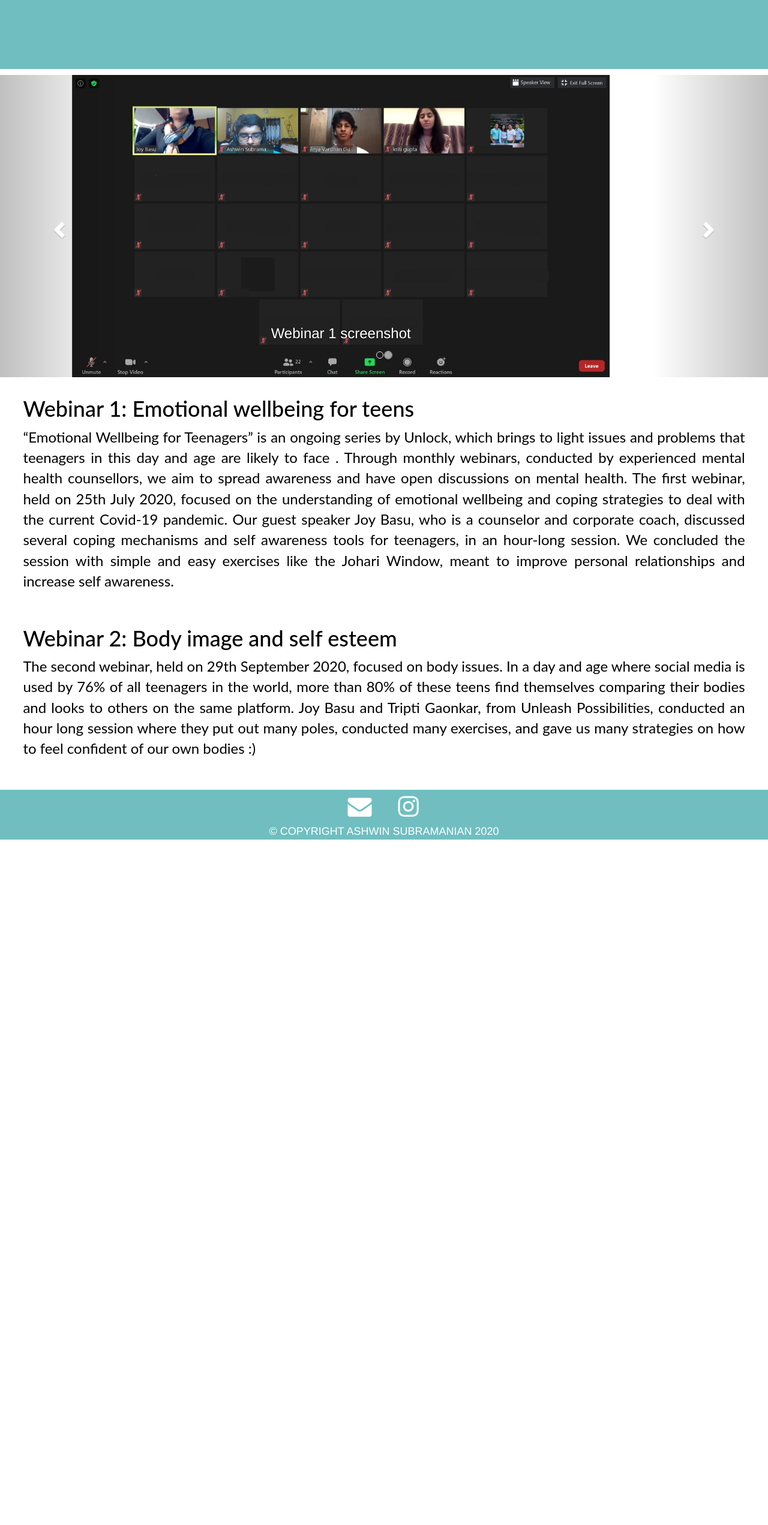
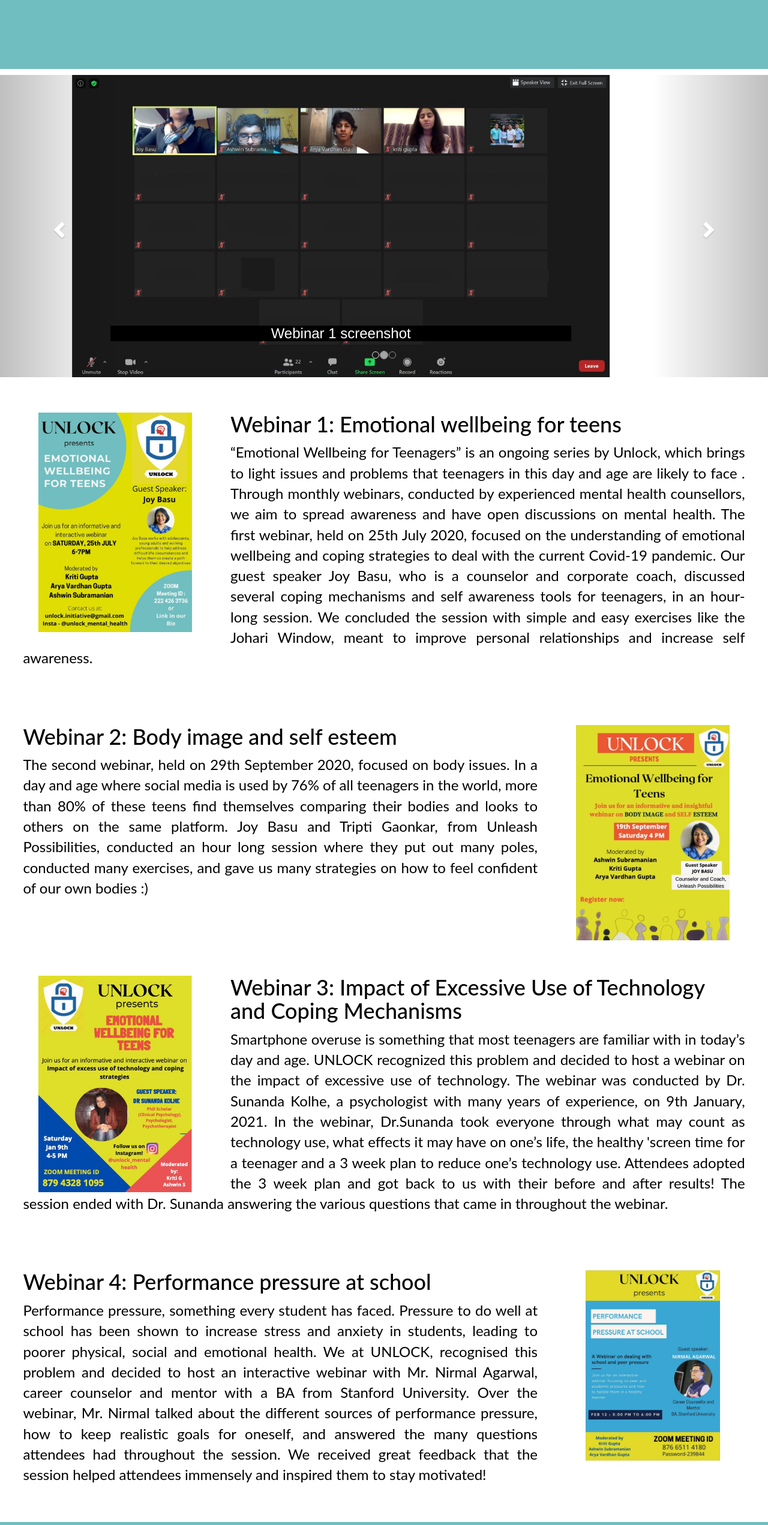
Before and after one commit to ashwin-subr/ashwin-subr.github.io, a plain HTML site: page webinars.html in a window 1280 px wide. Shown: the part 240-2783 px from the top of the page at 60% size. Before the commit the page ends 1650 px from the top, so only its background shows below. Drawn offline with nearby package versions, Linux system fonts and the light colour scheme.

Commit message:
Webinar 3 and 4 added

```diff
--- a/styles/webinar-page.css
+++ b/styles/webinar-page.css
@@ -19,7 +19,37 @@
   padding: 10% 20% 10% 20%;
 }
 
-.content {
+.item h3 {
+  color: white;
+  background-color: black;
+}
+
+.content-box div{
+  padding: 0% 10% 0% 3%;
+}
+
+.content-box::after {
+  content: "";
+  clear: both;
+  display: table;
+}
+
+.content-box img {
+  width: 20%;
+  margin-left: 5%;
+  margin-right: 5%;
+  margin-top: 3%;
+}
+
+.img-left {
+  float: left;
+}
+
+.img-right {
+  float: right;
+}
+
+.content-box p {
   padding: 0% 3% 2%;
   text-align: justify;
   font-family: "Lato", sans-serif;
@@ -27,9 +57,17 @@
   font-size: 24px;
 }
 
-.content-header {
+.content-box h3 {
   font-size: 36px;
   font-family: "Lato", sans-serif;
   color: black;
-  padding: 1% 3% 0%;
+  padding: 3% 5% 0% 3%;
 }
+
+/* When screen is resized to mobile size */
+@media screen and (max-width: 800px) {
+  .content-box img {
+    width: 90%;
+    margin: 5%;
+  }
+}
--- a/webinars.html
+++ b/webinars.html
@@ -32,6 +32,7 @@
     <ol class="carousel-indicators">
       <li class="item1 active"></li>
       <li class="item2"></li>
+      <li class="item3"></li>
     </ol>
 
     <!-- Wrapper for slides -->
@@ -48,6 +49,13 @@
         <img src="images/webinars/webinar2-screenshot.png" alt="Webinar 2 screenshot" width="460" height="345">
         <div class="carousel-caption">
           <h3>Webinar 2 screenshot</h3>
+        </div>
+      </div>
+
+      <div class="item">
+        <img src="images/webinars/webinar3-screenshot.jpeg" alt="Webinar 3 screenshot" width="460" height="345">
+        <div class="carousel-caption">
+          <h3>Webinar 3 screenshot</h3>
         </div>
       </div>
 
@@ -76,6 +84,9 @@
       $(".item2").click(function () {
         $("#myCarousel").carousel(1);
       });
+      $(".item3").click(function () {
+        $("#myCarousel").carousel(2);
+      });
 
       // Enable Carousel Controls
       $(".left").click(function () {
@@ -87,23 +98,56 @@
     });
   </script>
 
-  <h3 class="content-header">Webinar 1: Emotional wellbeing for teens</h3>
-  <p class="content">“Emotional Wellbeing for Teenagers” is an ongoing series by Unlock, which brings to light issues
-    and problems that teenagers in this day and age are likely to face . Through monthly webinars, conducted by
-    experienced mental health counsellors, we aim to spread awareness and have open discussions on mental health.
+  <div class="content-box">
+    <img class="img-left" src="images/webinars/webinar1-poster.png" alt="Webinar 1 poster">
+    <h3>Webinar 1: Emotional wellbeing for teens</h3>
+    <p>“Emotional Wellbeing for Teenagers” is an ongoing series by Unlock, which brings to light issues
+      and problems that teenagers in this day and age are likely to face . Through monthly webinars, conducted by
+      experienced mental health counsellors, we aim to spread awareness and have open discussions on mental health.
 
-    The first webinar, held on 25th July 2020, focused on the understanding of emotional wellbeing and coping strategies
-    to deal with the current Covid-19 pandemic. Our guest speaker Joy Basu, who is a counselor and corporate coach,
-    discussed several coping mechanisms and self awareness tools for teenagers, in an hour-long session. We concluded
-    the session with simple and easy exercises like the Johari Window, meant to improve personal relationships and
-    increase self awareness.</p>
+      The first webinar, held on 25th July 2020, focused on the understanding of emotional wellbeing and coping
+      strategies to deal with the current Covid-19 pandemic. Our guest speaker Joy Basu, who is a counselor and
+      corporate coach, discussed several coping mechanisms and self awareness tools for teenagers, in an hour-long
+      session. We concluded the session with simple and easy exercises like the Johari Window, meant to improve personal
+      relationships and increase self awareness.</p>
+  </div>
 
-  <h3 class="content-header">Webinar 2: Body image and self esteem</h3>
-  <p class="content">The second webinar, held on 29th September 2020, focused on body issues. In a day and age where
-    social media is used by 76% of all teenagers in the world, more than 80% of these teens find themselves comparing
-    their bodies and looks to others on the same platform. Joy Basu and Tripti Gaonkar, from Unleash Possibilities,
-    conducted an hour long session where they put out many poles, conducted many exercises, and gave us many strategies
-    on how to feel confident of our own bodies :)</p>
+  <div class="content-box">
+    <img class="img-right" src="images/webinars/webinar2-poster.png" alt="Webinar 2 poster">
+    <h3>Webinar 2: Body image and self esteem</h3>
+    <p>The second webinar, held on 29th September 2020, focused on body issues. In a day and age where
+      social media is used by 76% of all teenagers in the world, more than 80% of these teens find themselves comparing
+      their bodies and looks to others on the same platform. Joy Basu and Tripti Gaonkar, from Unleash Possibilities,
+      conducted an hour long session where they put out many poles, conducted many exercises, and gave us many
+      strategies on how to feel confident of our own bodies :)</p>
+  </div>
+
+  <div class="content-box">
+    <img class="img-left" src="images/webinars/webinar3-poster.jpeg" alt="Webinar 3 poster">
+    <h3>Webinar 3: Impact of Excessive Use of Technology and Coping Mechanisms</h3>
+    <p>Smartphone overuse is something that most teenagers are familiar
+      with in today’s day and age. UNLOCK recognized this problem and decided to host
+      a webinar on the impact of excessive use of technology. The webinar was
+      conducted by Dr. Sunanda Kolhe, a psychologist with many years of experience,
+      on 9th January, 2021. In the webinar, Dr.Sunanda took everyone through what
+      may count as technology use, what effects it may have on one’s life, the healthy
+      'screen time for a teenager and a 3 week plan to reduce one’s technology use.
+      Attendees adopted the 3 week plan and got back to us with their before and after
+      results! The session ended with Dr. Sunanda answering the various questions that came
+      in throughout the webinar.</p>
+  </div>
+
+  <div class="content-box">
+    <img class="img-right" src="images/webinars/webinar4-poster.jpeg" alt="Webinar 3 poster">
+    <h3>Webinar 4: Performance pressure at school</h3>
+    <p>Performance pressure, something every student has faced. Pressure to do well at school has been shown to increase
+      stress and anxiety in students, leading to poorer physical, social and emotional health. We at UNLOCK, recognised
+      this problem and decided to host an interactive webinar with Mr. Nirmal Agarwal, career counselor and mentor with
+      a BA from Stanford University. Over the webinar, Mr. Nirmal talked about the different sources of performance
+      pressure, how to keep realistic goals for oneself, and answered the many questions attendees had throughout the
+      session. We received great feedback that the session helped attendees immensely and inspired them to stay
+      motivated!</p>
+  </div>
 
   <footer class="footer">
     <div class="socialIcons">
```
Also changed, not shown: images/webinars/webinar3-poster.jpeg (added), images/webinars/webinar3-screenshot.jpeg (added), images/webinars/webinar4-poster.jpeg (added).
